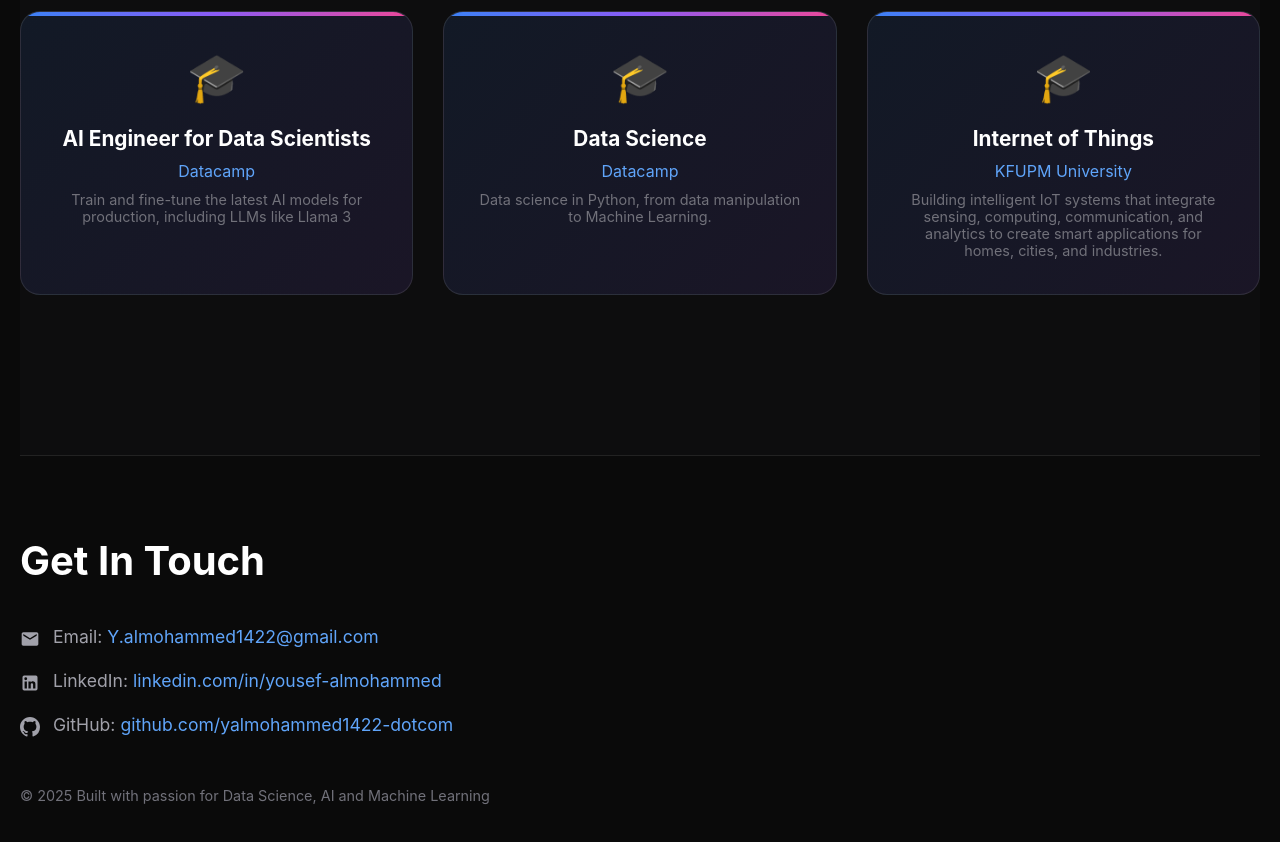
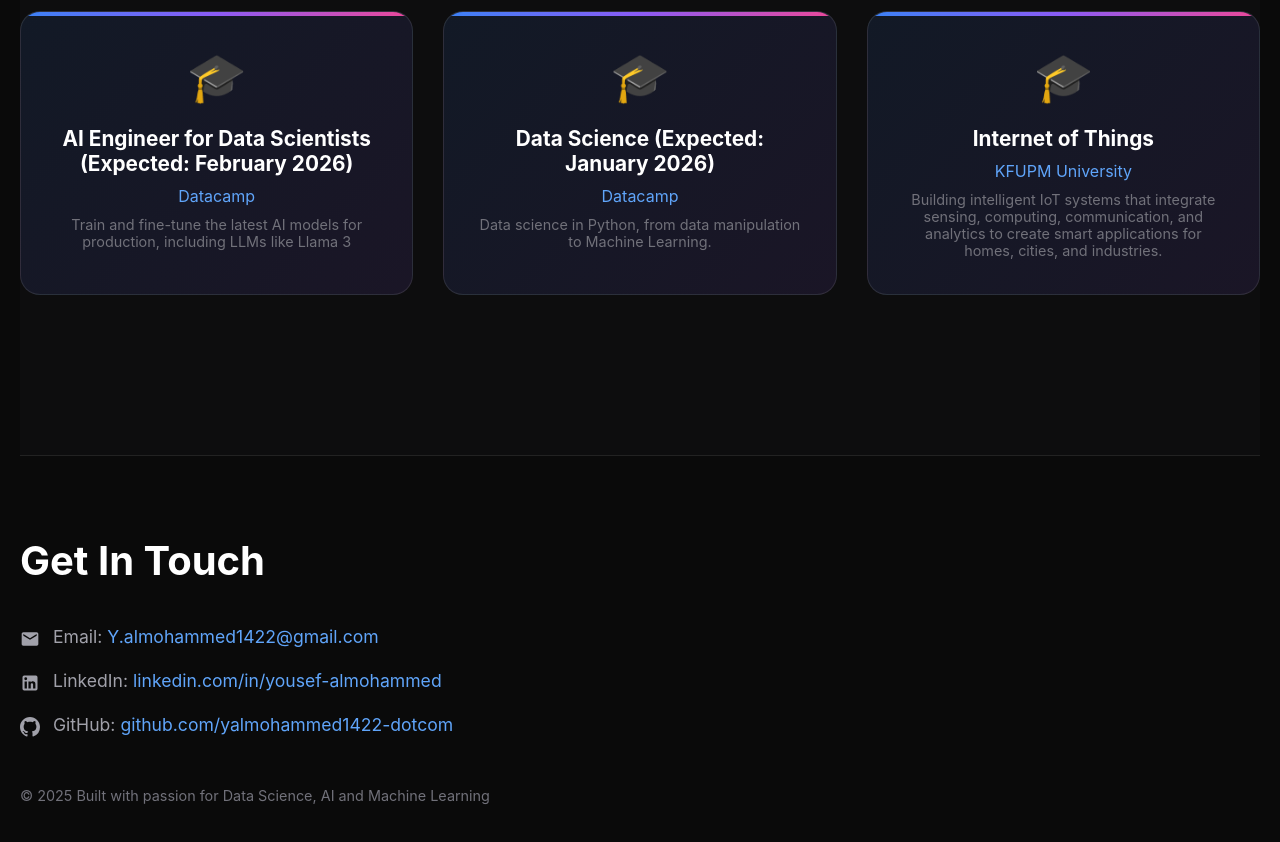
Before and after one commit to yalmohammed1422-dotcom/portfolio, a plain HTML site: page index.html in a window 1280 px wide. Shown: the part 9380-10222 px from the top of the page. Drawn offline with Linux system fonts and the light colour scheme.

Commit message:
Update index.html

```diff
--- a/index.html
+++ b/index.html
@@ -919,14 +919,14 @@
 
                 <div class="cert-card">
                     <div class="cert-icon">🎓</div>
-                    <h3>AI Engineer for Data Scientists</h3>
+                    <h3>AI Engineer for Data Scientists (Expected: February 2026)</h3>
                     <p class="cert-issuer">Datacamp</p>
                     <p class="cert-date">Train and fine-tune the latest AI models for production, including LLMs like Llama 3</p>
                 </div>
 
                 <div class="cert-card">
                     <div class="cert-icon">🎓</div>
-                    <h3>Data Science</h3>
+                    <h3>Data Science (Expected: January 2026)</h3>
                     <p class="cert-issuer">Datacamp</p>
                     <p class="cert-date">Data science in Python, from data manipulation to Machine Learning.</p>
                 </div>
```
